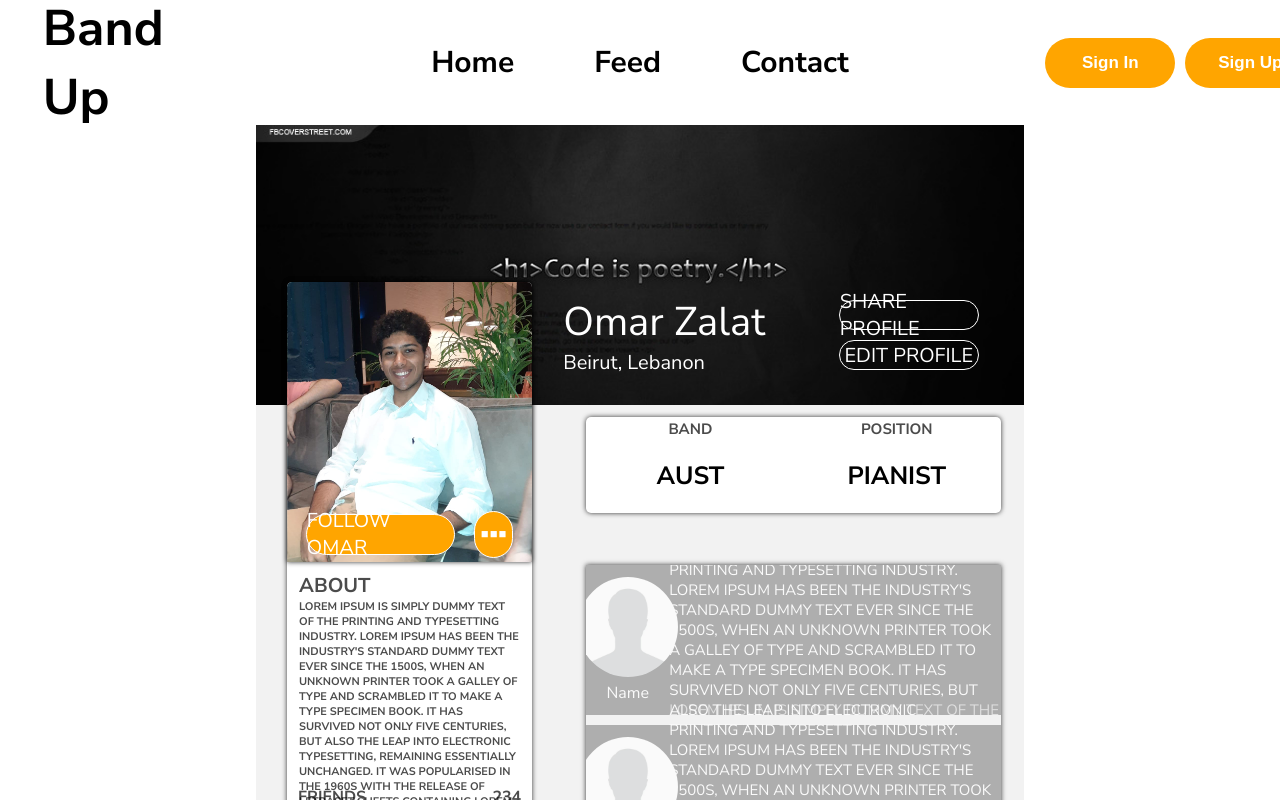
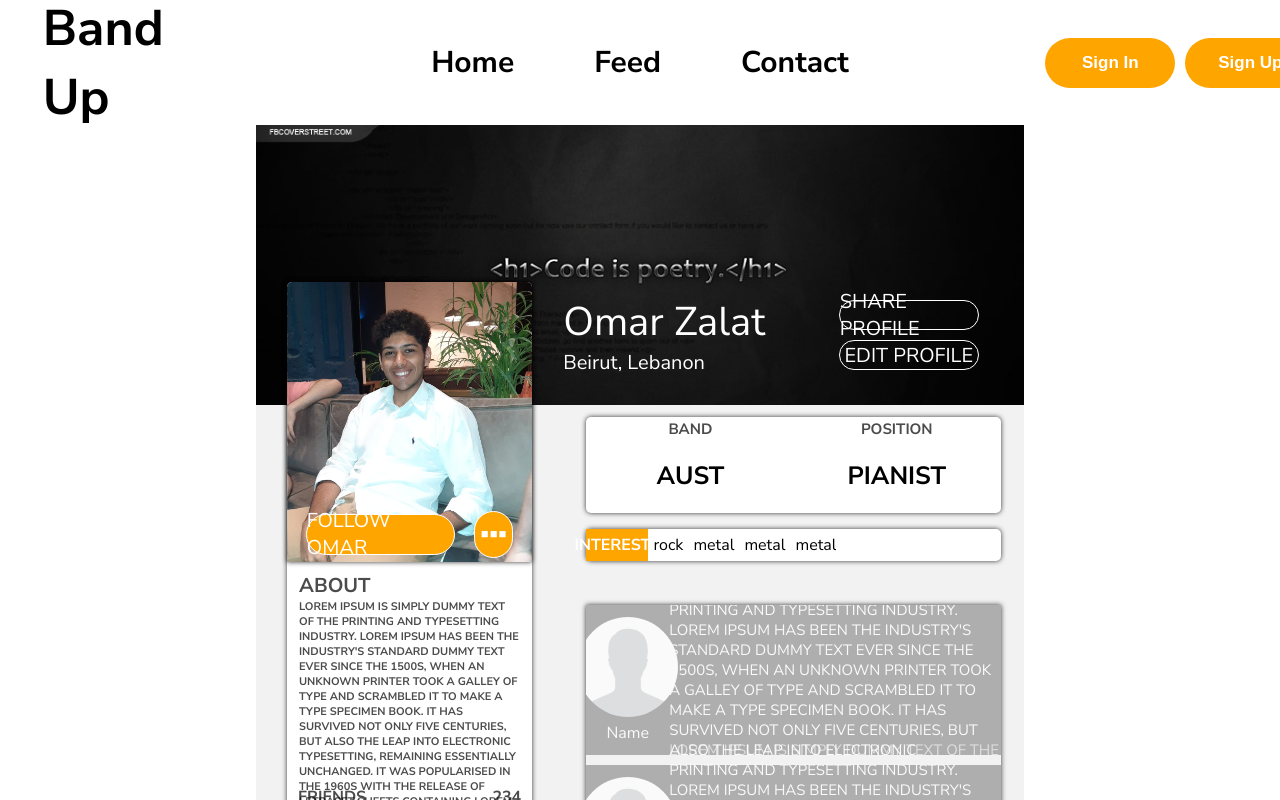
Before and after one commit to OmarZalat/Band-Up, a Next.js app: page /profile in a window 1280 px wide. Shown: the top 800 px of the page. Built offline with nearby package versions, Linux system fonts and the light colour scheme.

Commit message:
added an interests bar in the profile page

```diff
--- /dev/null
+++ b/src/components/Profile/profileInterests.js
@@ -0,0 +1,32 @@
+import { useRef, useEffect } from "react";
+
+function ProfileInterests() {
+  const interestsContentInfoRef = useRef(null);
+
+  useEffect(() => {
+    const interestsContentInfo = interestsContentInfoRef.current;
+
+    interestsContentInfo.addEventListener("wheel", (event) => {
+      event.preventDefault();
+      interestsContentInfo.scrollLeft += event.deltaY;
+    });
+  }, []);
+
+  return (
+    <>
+      <div id="interests_wrapper">
+        <div id="interests">
+          <div id="interests_content_label">interests</div>
+          <div id="interests_content_info" ref={interestsContentInfoRef}>
+            <p>rock</p>
+            <p>metal</p>
+            <p>metal</p>
+            <p>metal</p>
+          </div>
+        </div>
+      </div>
+    </>
+  );
+}
+
+export default ProfileInterests;
--- a/src/pages/_app.js
+++ b/src/pages/_app.js
@@ -11,6 +11,7 @@ import "@/styles/profileCard.css";
 import "@/styles/profileContent.css";
 import "@/styles/profileHeader.css";
 import "@/styles/profileModal.css";
+import "@/styles/profileInterests.css";
 // import "@/styles/signin.module.css";
 import "@/styles/signup.css";
 
--- a/src/pages/profile.js
+++ b/src/pages/profile.js
@@ -4,6 +4,7 @@ import ProfileHeader from "@/components/Profile/profileHeader";
 import ProfileBandInfo from "@/components/Profile/profileBandInfo";
 import ProfileContent from "@/components/Profile/profileContent";
 import { useState } from "react";
+import ProfileInterests from "@/components/Profile/profileInterests";
 
 function Profile() {
   return (
@@ -21,6 +22,7 @@ function Profile() {
             <div id="main_right">
               {/* bandInfo goes here */}
               <ProfileBandInfo></ProfileBandInfo>
+              <ProfileInterests></ProfileInterests>
               <div id="profile_content_wrapper">
                 <div id="profile_content">
                   <ProfileContent></ProfileContent>
--- /dev/null
+++ b/src/styles/profileInterests.css
@@ -0,0 +1,50 @@
+#interests_wrapper {
+  display: flex;
+  justify-content: center;
+  align-items: center;
+  width: 100%;
+  height: 5%;
+}
+
+#interests {
+  display: flex;
+  flex-direction: row;
+  width: 90%;
+  height: 80%;
+  background-color: white;
+  /* text-transform: uppercase;
+  font-weight: bold; */
+  border-radius: 5px;
+  box-shadow: 0 0 5px rgba(0, 0, 0, 0.8);
+}
+
+#interests_content_label {
+  display: flex;
+  flex-direction: row;
+  align-items: center;
+  justify-content: center;
+  background-color: orange;
+  width: 15%;
+  text-transform: uppercase;
+  font-weight: bold;
+  color: white;
+}
+
+#interests_content_info {
+  display: flex;
+  flex-direction: row;
+  margin-left: 5px;
+  align-items: center;
+  justify-content: center;
+  gap: 10px;
+  overflow-x: scroll;
+  scrollbar-width: none;
+}
+
+#interests_content_info::-webkit-scrollbar {
+  display: none; /* Safari and Chrome */
+}
+
+#interests_content_info p {
+  cursor: pointer;
+}
```
Also changed, not shown: src/pages/signin.js (+10 -1 lines).
